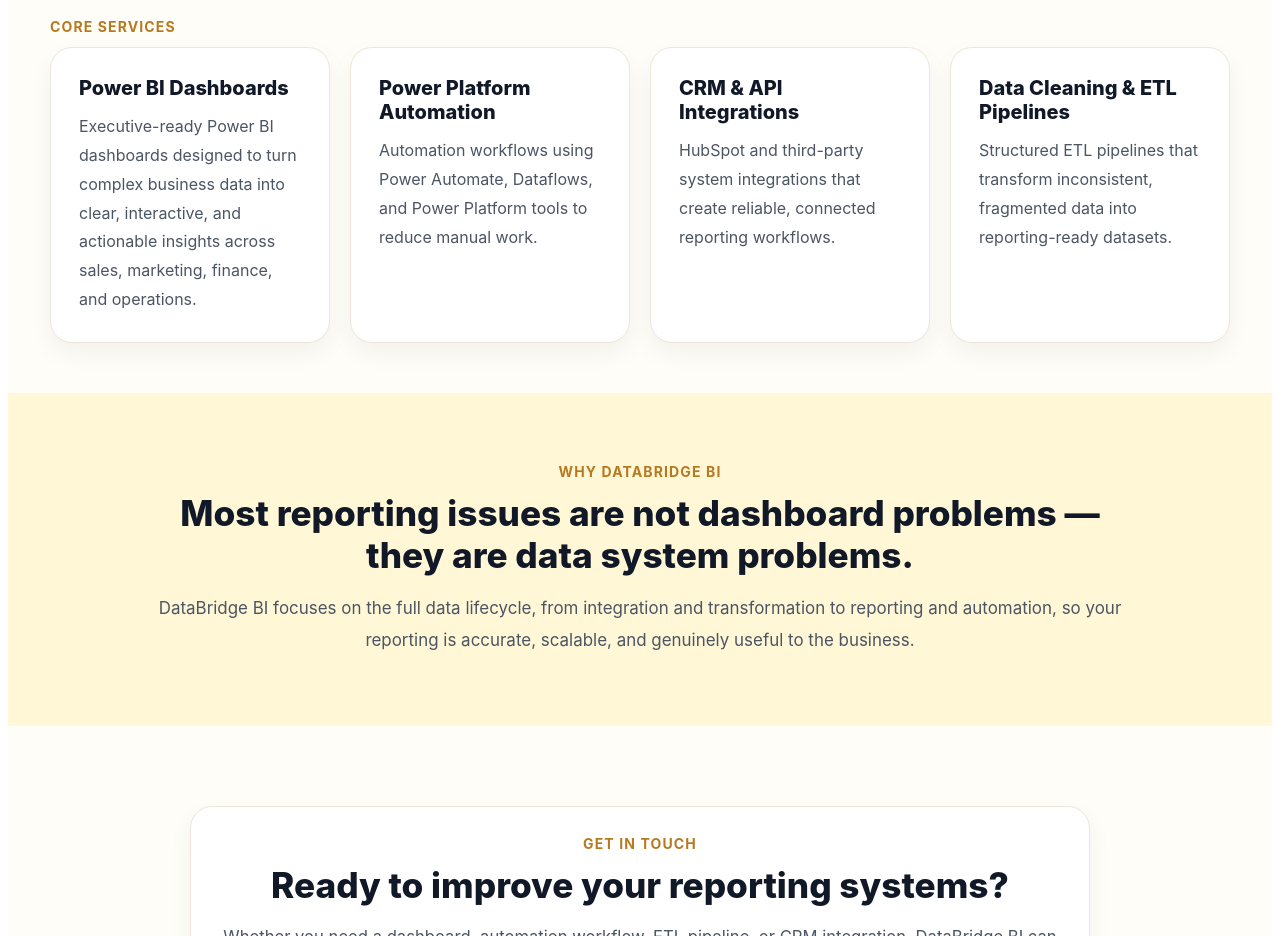
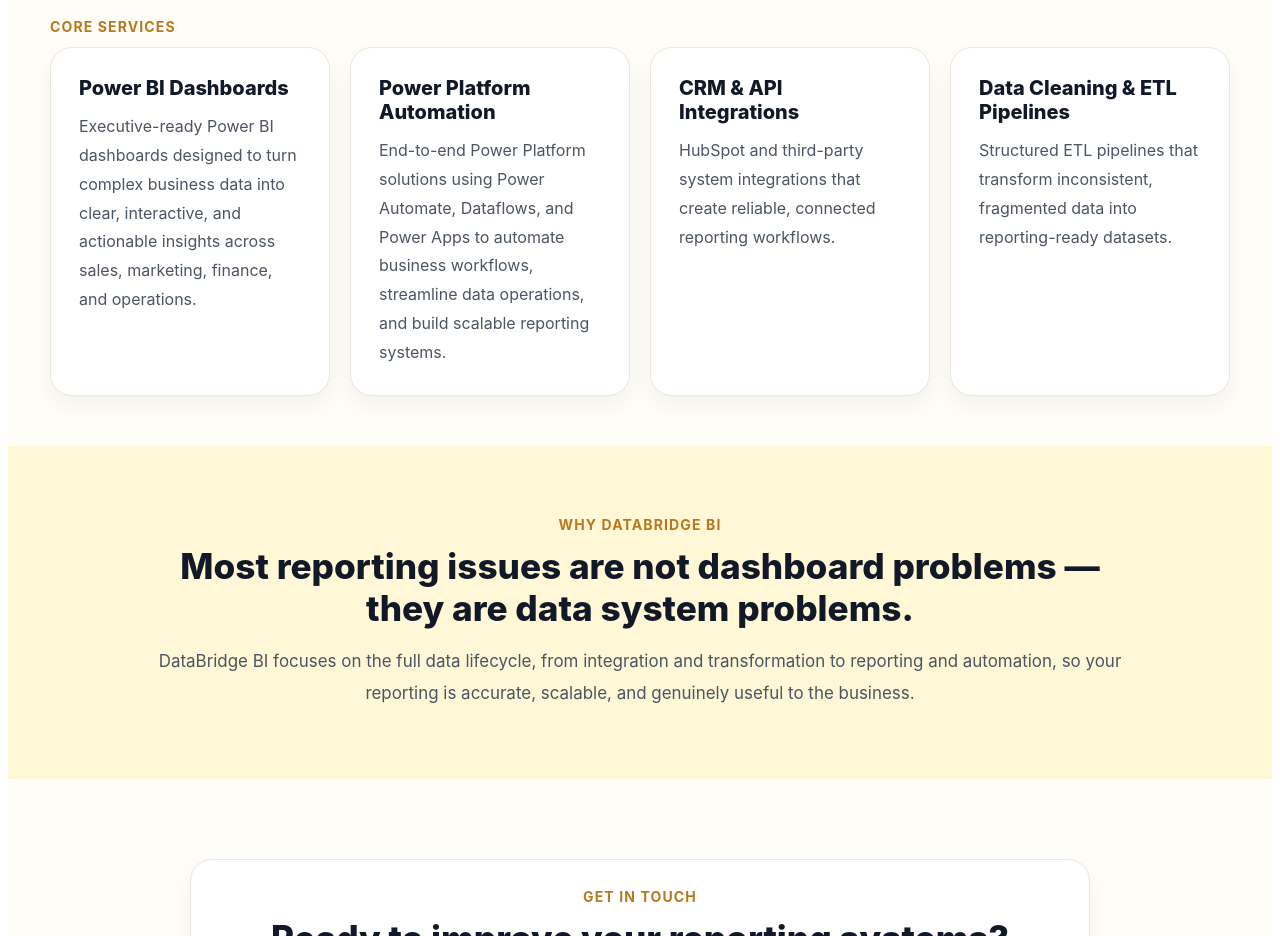
Before and after one commit to Afreenn04/databridge-bi, a Next.js app: page / in a window 1280 px wide. Shown: the part 2580-3516 px from the top of the page. Built offline with nearby package versions, Linux system fonts and the light colour scheme.

Commit message:
Update page.js

```diff
--- a/app/page.js
+++ b/app/page.js
@@ -8,7 +8,7 @@
     {
       title: "Power Platform Automation",
       description:
-        "Automation workflows using Power Automate, Dataflows, and Power Platform tools to reduce manual work.",
+        "End-to-end Power Platform solutions using Power Automate, Dataflows, and Power Apps to automate business workflows, streamline data operations, and build scalable reporting systems.",
     },
     {
       title: "CRM & API Integrations",
```
